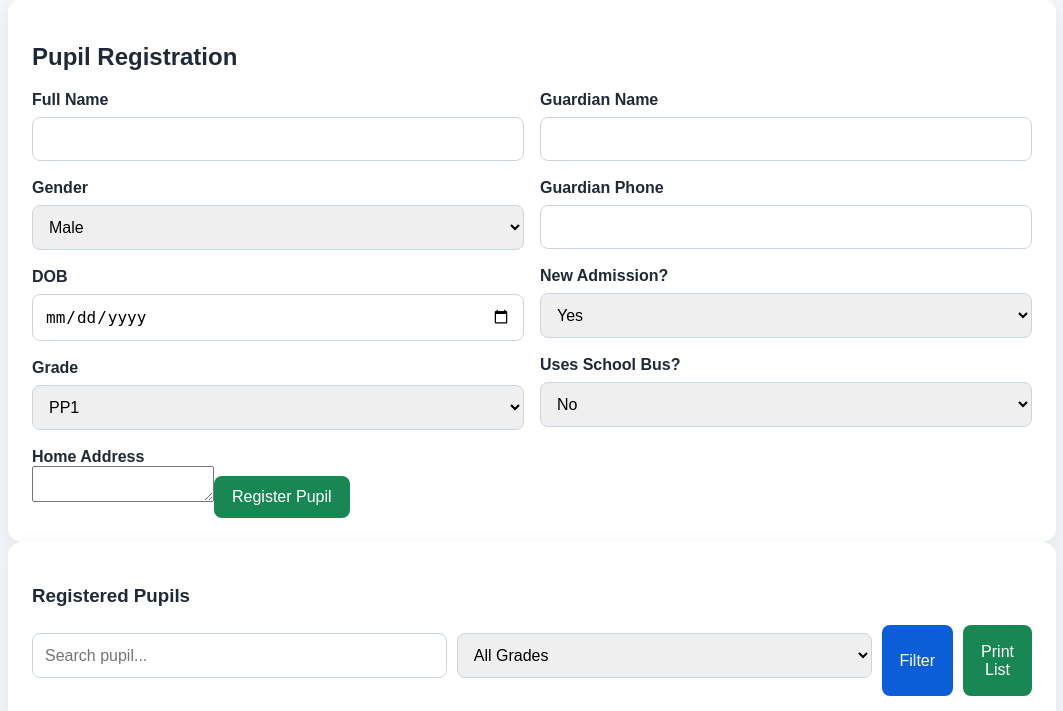
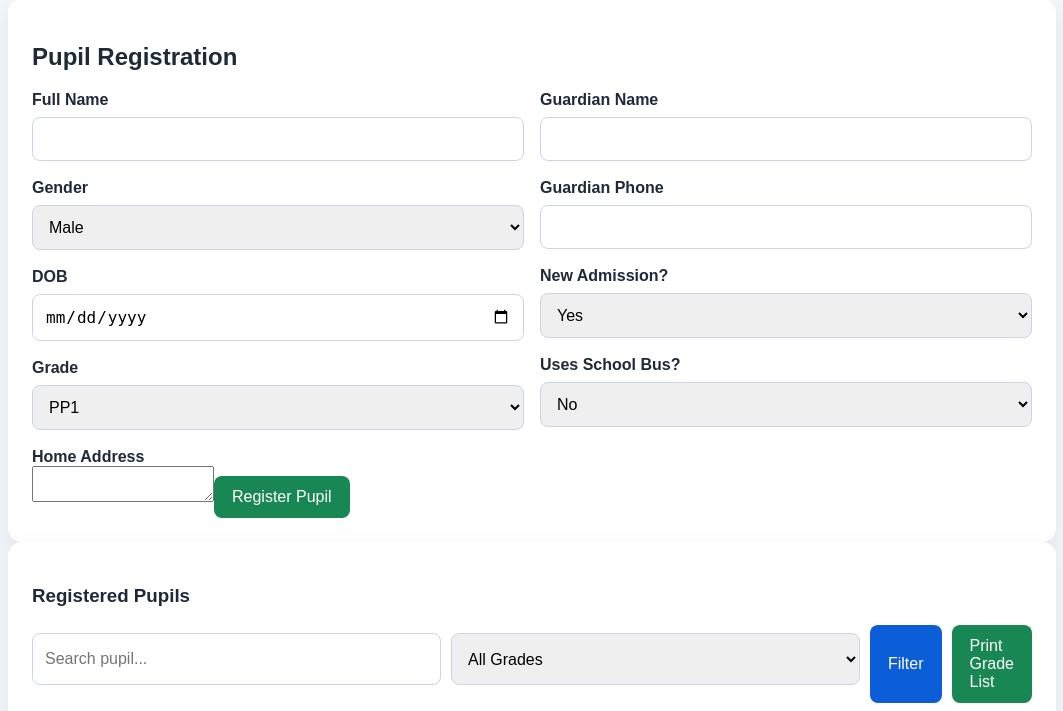
Before and after one commit to qaswar114/umar-faruq-school-system, a Flask app: page /pupils in a window 1280 px wide. Shown: the part 163-874 px from the top of the page, without its empty margins (108-1171 px from the left). Run offline with Flask 3, Linux system fonts and the light colour scheme; the visitor is signed in with stand-in values (Sample User, id 1).

Commit message:
Update pupils.html

```diff
--- a/templates/pupils.html
+++ b/templates/pupils.html
@@ -12,7 +12,9 @@
     </select>
 
     <button class="btn">Filter</button>
-    <button type="button" class="btn green" onclick="window.print()">Print List</button>
+    <a href="{{ url_for('print_pupils', grade=selected_grade) }}" target="_blank" class="btn green">
+    Print Grade List
+</a>
 </form>
   <table><tr>
 <th>Admission</th>
```
